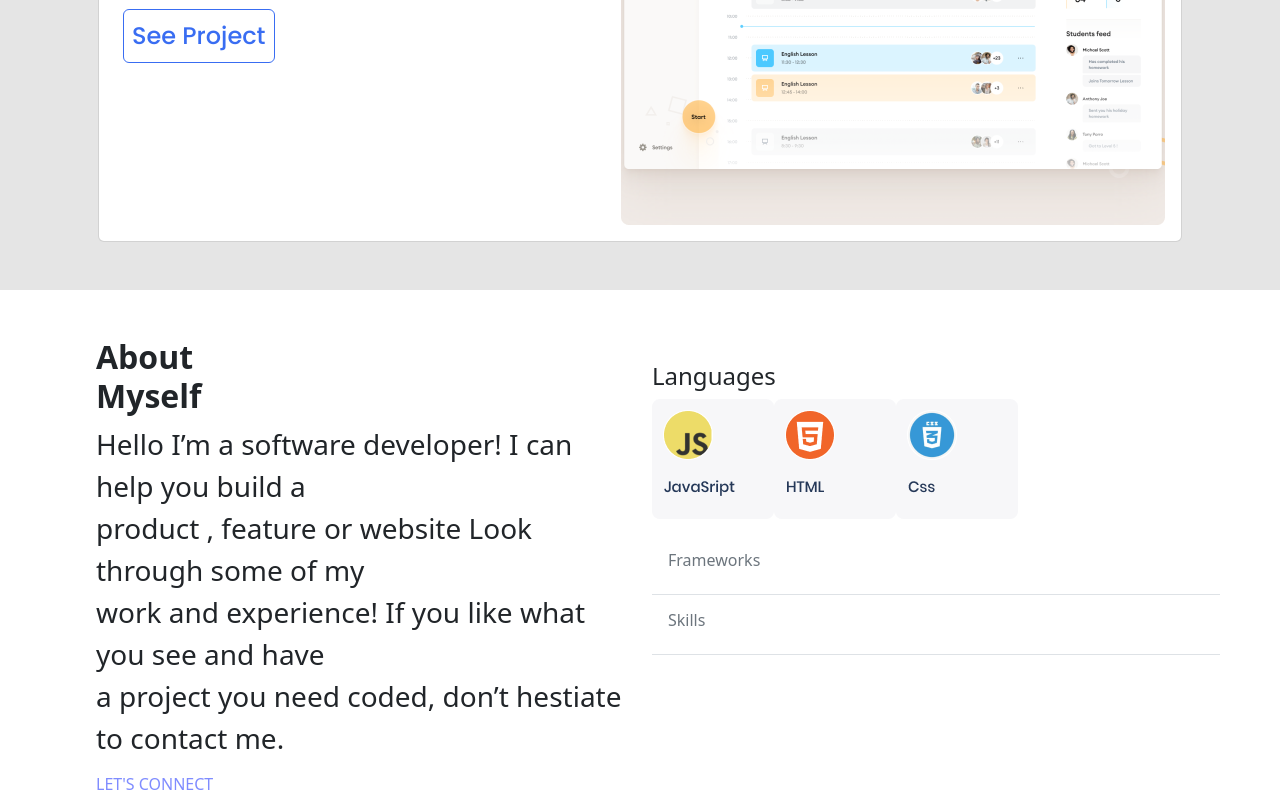
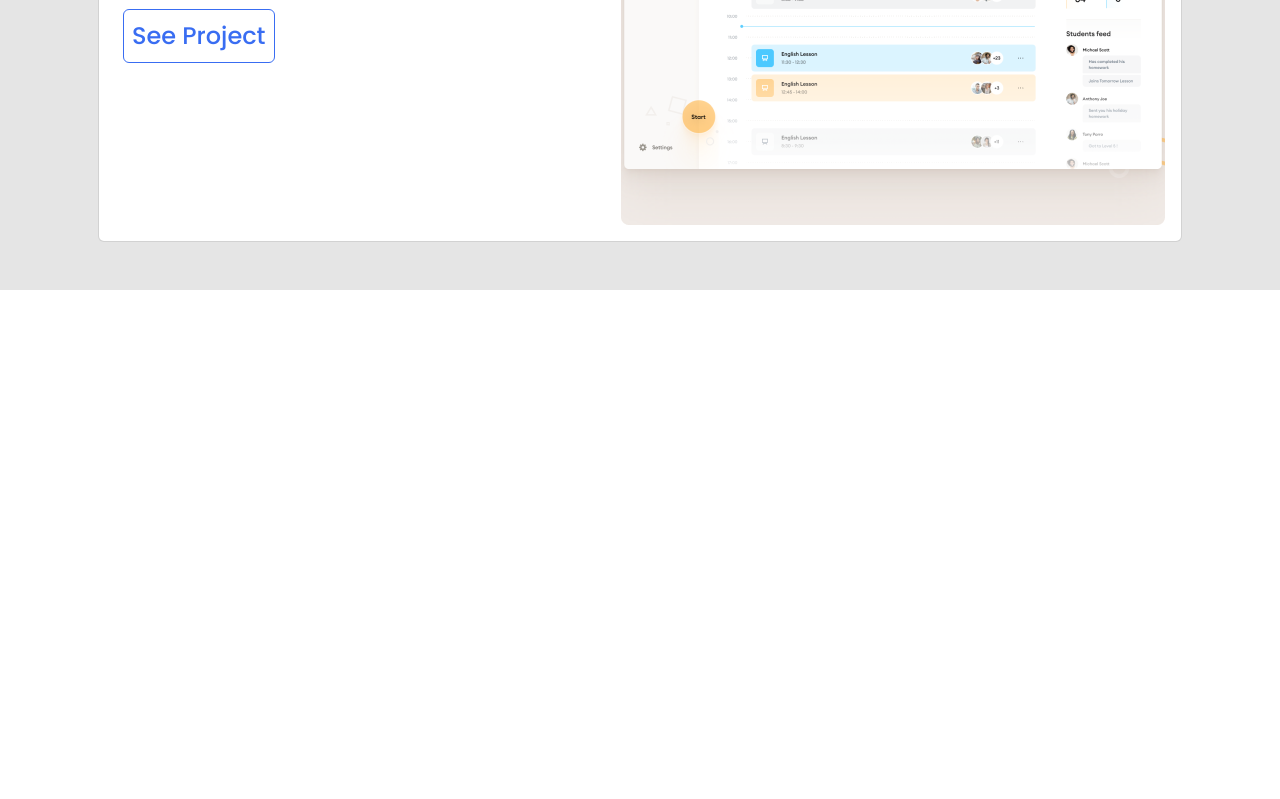
Before and after one commit to Enoisong/portfolio-bootstrap, a website: page index.html in a window 1280 px wide. Shown: the part 2601-3400 px from the top of the page. After the commit the page ends 2891 px from the top, so only its background shows below. Drawn offline with nearby package versions, Linux system fonts and the light colour scheme; a web font is replaced by a local one.

Commit message:
Comment about section

```diff
--- a/index.html
+++ b/index.html
@@ -154,7 +154,7 @@
       </div>
 
       <!--About-->
-       <section class="row p-5">
+       <!--<section class="row p-5">
         <div class="col-md-6 d-md-flex flex-md-column align-items-md-start ps-5">
           <h2 class="fw-bolder fw-1">About <br>Myself</h2>
           <p class="fw-light fs-3">Hello I’m a software developer! I can help you build a <br>
@@ -192,7 +192,7 @@
             <img src="images/left.png"/>
           </div>
         </div>
-      </section>
+      </section> -->
     </main>
 
     <!-- JavaScript Bundle with Popper -->
```
